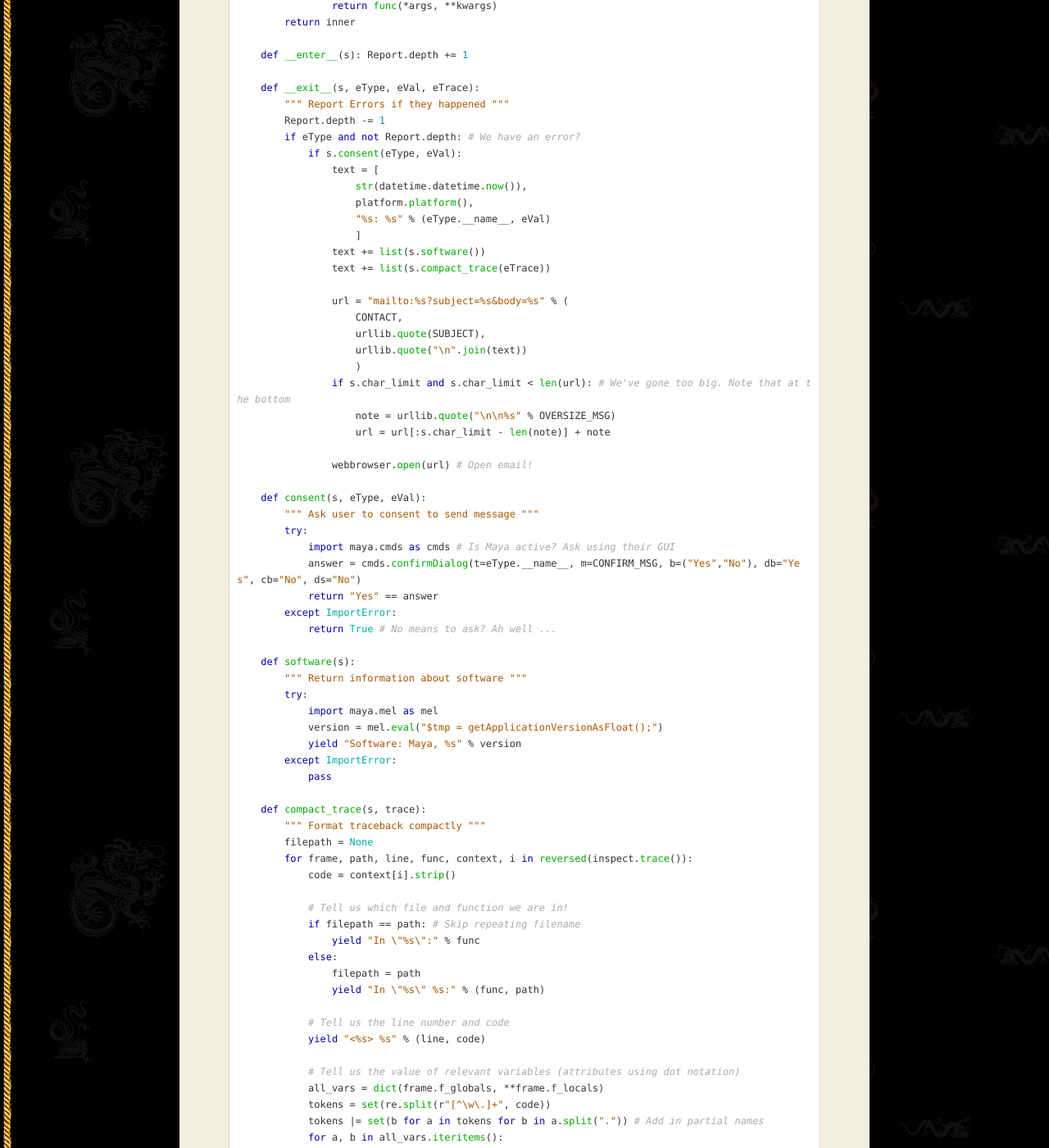
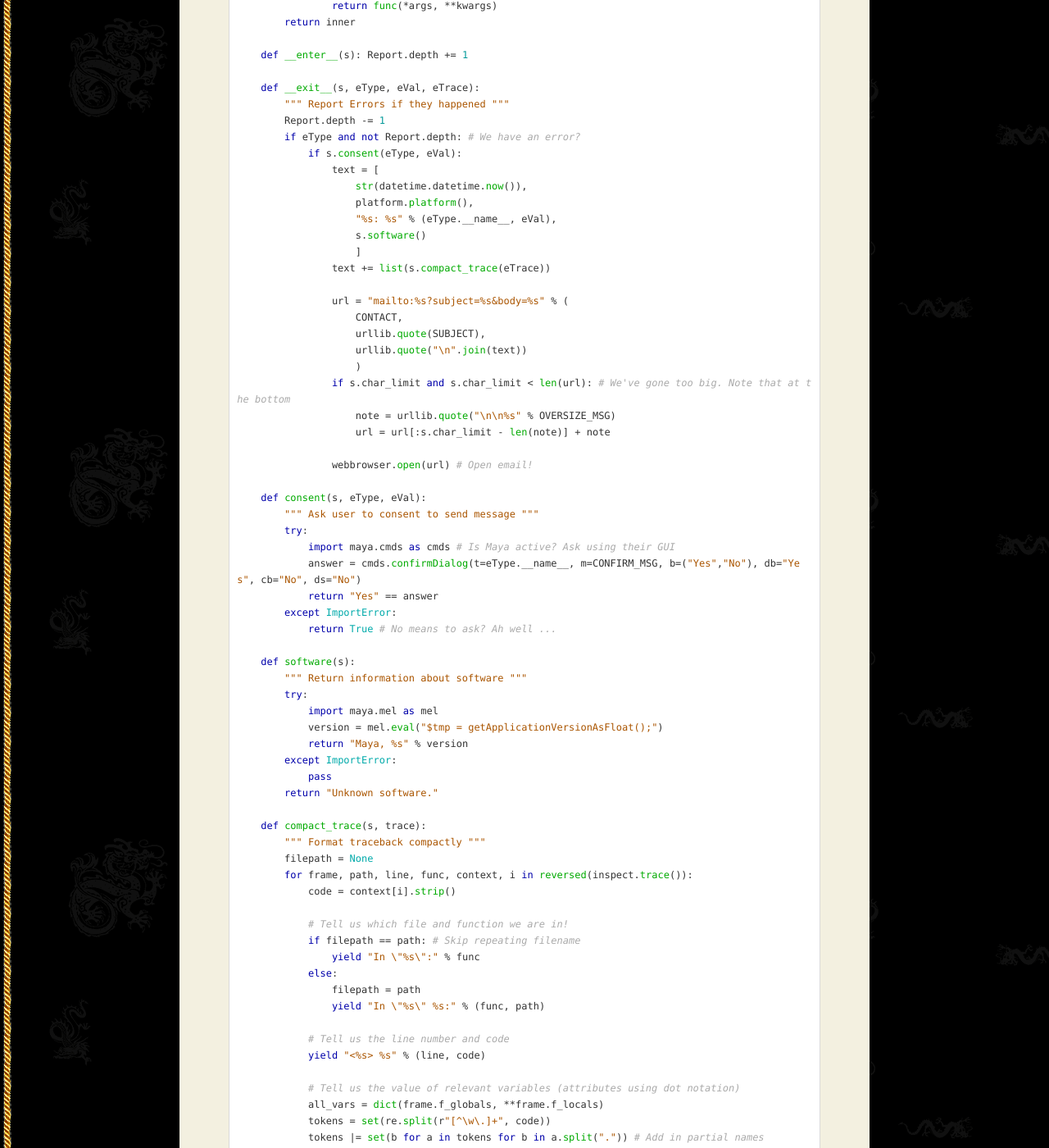
Before and after one commit to internetimagery/internetimagery.github.io, a Jekyll site: the page built from python/err_report.md, in a window 1280 px wide and 1400 px high, scrolled down 1531 px. Shown: the whole window at 82% size. Built offline with Jekyll 4.4.1, drawn with Linux system fonts in a browser that asks for light colours; nearby versions of some CDN libraries; some web fonts are replaced.

Commit message:
Update err_report.md

```diff
--- a/python/err_report.md
+++ b/python/err_report.md
@@ -90,9 +90,9 @@ class Report(object):
                 text = [
                     str(datetime.datetime.now()),
                     platform.platform(),
-                    "%s: %s" % (eType.__name__, eVal)
+                    "%s: %s" % (eType.__name__, eVal),
+                    s.software()
                     ]
-                text += list(s.software())
                 text += list(s.compact_trace(eTrace))
 
                 url = "mailto:%s?subject=%s&body=%s" % (
@@ -120,9 +120,10 @@ class Report(object):
         try:
             import maya.mel as mel
             version = mel.eval("$tmp = getApplicationVersionAsFloat();")
-            yield "Software: Maya, %s" % version
+            return "Maya, %s" % version
         except ImportError:
             pass
+        return "Unknown software."
 
     def compact_trace(s, trace):
         """ Format traceback compactly """
```
